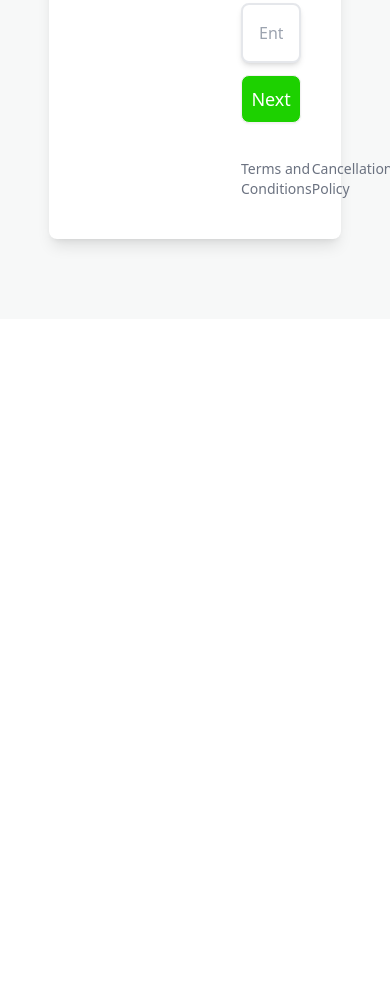
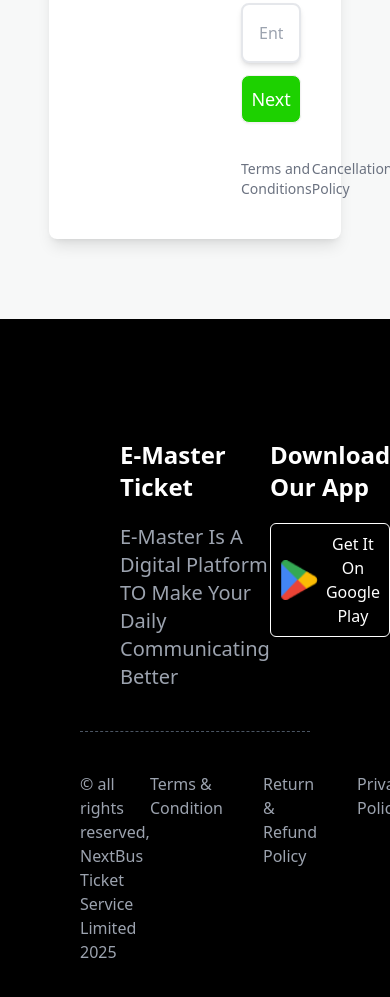
Before and after one commit to FahmidaTasmia/E-TicketMaster, a plain HTML site: page index.html in a window 390 px wide. Shown: the part 3337-4334 px from the top of the page. Before the commit the page ends 3656 px from the top, so only its background shows below. Drawn offline with nearby package versions, Linux system fonts and the light colour scheme.

Commit message:
Add responsive footer with app download button, branding, and legal links for enhanced user engagement

```diff
--- a/index.html
+++ b/index.html
@@ -45,7 +45,7 @@
     </nav>
 
     <!-- banner -->
-     <section class="banner relative bg-no-repeat bg-center h-screen bg-cover bg-[url(images/banner.png)] flex items-center justify-center text-center rounded-2xl " >
+     <section class="home relative bg-no-repeat bg-center h-screen bg-cover bg-[url(images/banner.png)] flex items-center justify-center text-center rounded-2xl " >
         <div>
             <h2 class="text-8xl font-extrabold text-white tracking-wide"> End-To-End Travel With</h2>
             <h4 class="text-8xl font-bold text-[#1DD100] py-4"> NextBus Poribohoh</h4>
@@ -55,7 +55,7 @@
      </section>
 
      <!-- achievement  -->
-     <section class="absolute mx-auto container pb-5 -mt-20 w-full flex justify-center z-50">
+     <section class=" about absolute mx-auto container pb-5 -mt-20 w-full flex justify-center z-50">
         <div class=" flex justify-center space-x-4  ">
           <!-- Card 1 -->
           <div class="bg-white  shadow-md rounded-lg p-6 max-w-sm border-b-4 border-b-[#1DD100]">
@@ -91,7 +91,7 @@
       </section>
 
       <!-- Coupon -->
-      <section class="coupon py-10 mt-20 " >
+      <section class="offers py-10 mt-20 " >
         <div>
             <h4 class="font-semibold  text-center text-4xl py-10">Best Offers For You</h4>
         </div>
@@ -155,7 +155,7 @@
           </p>
         </div>
         <!-- ticket -->
-        <div class="bg-white px-12 mx-auto flex justify-between items-center rounded-lg shadow-md w-2/3">
+        <div class="destination bg-white px-12 mx-auto flex justify-between items-center rounded-lg shadow-md w-2/3">
           <!-- left section -->
           <div class="flex flex-col space-y-4 w-3/4">
             <!-- Header -->
@@ -204,7 +204,7 @@
         </div>
 
         <!-- select your seat -->
-      <div class="bg-white rounded-lg shadow-lg grid grid-cols-2 gap-3 w-3/4 justify-center mx-auto py-10 mt-10 ">
+      <div class="search bg-white rounded-lg shadow-lg grid grid-cols-2 gap-3 w-3/4 justify-center mx-auto py-10 mt-10 ">
         <!-- left section -->
          <div class="">
           <!-- header part start  -->
@@ -398,6 +398,33 @@
          <!-- right end -->
       </div>
       </section>
+      <!-- Footer -->
+      <footer class="bg-black p-20">
+        <div class="p-10 border-b border-dashed border-gray-600 flex justify-between ">
+          <div>
+            <h4 class="text-2xl font-bold text-white pb-5">E-Master Ticket</h4>
+            <p class="text-gray-400 text-xl">E-Master  Is A Digital Platform TO Make Your <br> Daily Communicating Better</p>
+          </div>
+          <div>
+            <h4 class="text-2xl font-bold text-white pb-5">Download Our App</h4>
+            <button
+            class="flex items-center justify-center gap-2 text-white bg-transparent border border-white px-4 py-2 rounded-md font-medium w-fit">
+            <img src="images/playstore.png" alt="play store" class="w-10 h-10">
+            <span>Get It On <br> Google Play</span>
+          </button>
+          </div>
+        </div>
+        <div class="flex justify-between pt-10">
+          <div>
+            <p class="text-gray-400">© all rights reserved, NextBus Ticket Service Limited 2025</p>
+          </div>
+          <div class="flex justify-between gap-10 text-gray-400">
+            <p>Terms & Condition</p>
+            <p>Return & Refund Policy </p>
+            <p>Privacy Policy</p>
+          </div>
+        </div>
+      </footer>
 
     </main>
 
```
